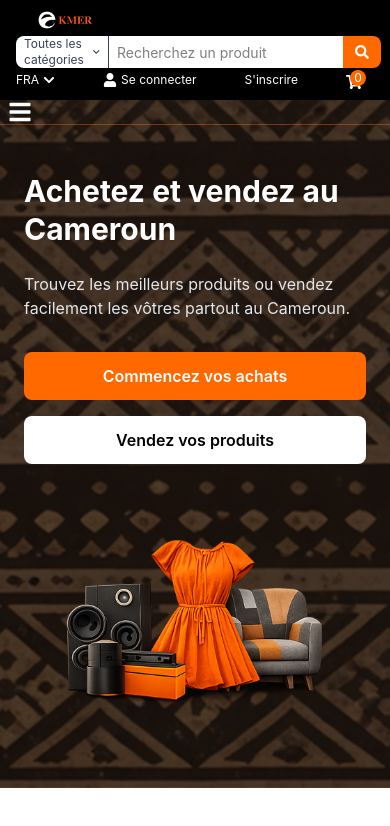
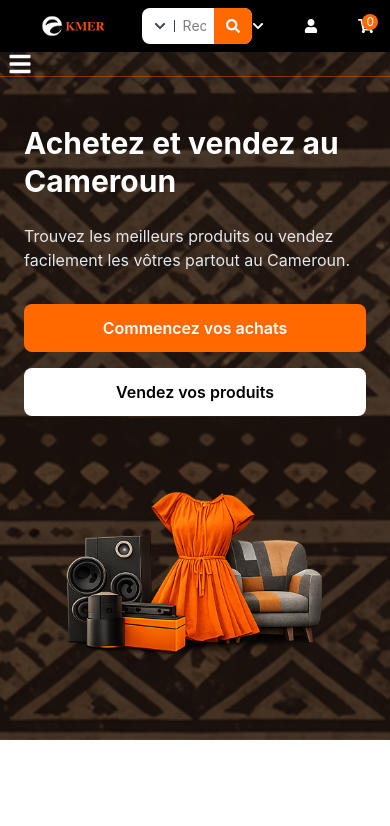
Before and after one commit to Brayann-hub-cmd/E-kmer, a React (Vite) app: page / in a window 390 px wide. Shown: the top 826 px of the page. Built offline with nearby package versions, Linux system fonts and the light colour scheme.

Commit message:
mis a jour responsive design Navbar

```diff
--- a/src/Components/Navbar.jsx
+++ b/src/Components/Navbar.jsx
@@ -6,6 +6,7 @@ export default function Navbar() {
   const [isDropdownOpen, setIsDropdownOpen] = useState(false);
   const [language, setLanguage] = useState("FRA");
   const [isLanguageDropdownOpen, setIsLanguageDropdownOpen] = useState(false);
+  const [isUserMenuOpen, setIsUserMenuOpen] = useState(false);
 
   const categories = ["Toutes les catégories", "Électronique","Véhicules","Téléphones et accessoires","Produits agricoles","Immobilier","Vêtements", "Maison"];
   const languages = ["FRA", "ENG"];
@@ -13,18 +14,18 @@ export default function Navbar() {
   return (
     <nav className="bg-black text-white px-4 py-2 flex items-center justify-between flex-wrap">
       {/* LOGO */}
-      <div className="mb-1 md:mb-0">
-        <img src="/logo.png"  className="h-6 w-auto" />
+      <div className="shrink-0">
+        <img src="/logo.png"  className="h-7 w-auto" />
       </div>
 
       {/* SEARCH BAR */}
-      <div className="flex items-center bg-white rounded-lg overflow-visible w-full md:w-[400px] h-8 mb-1 md:mb-0">
+      <div className="flex items-center bg-white rounded-lg overflow-visible flex-1 md:flex-none md:w-[420px] lg:w-[480px] h-9 min-w-0">
         {/* category */}
         <div className="relative flex items-center px-2 text-gray-700 border-r cursor-pointer" onClick={() => setIsDropdownOpen(!isDropdownOpen)}>
-          <span className="text-xs">{category}</span>
+          <span className="text-xs hidden sm:block">{category}</span>
           <FaChevronDown className="ml-1 text-xs" />
           {isDropdownOpen && (
-            <div className="absolute top-full left-0 bg-white border border-gray-300 rounded mt-1 w-full z-10">
+            <div className="absolute top-full left-0 bg-white border border-gray-300 rounded mt-1 w-40 z-20">
               {categories.map((cat) => (
                 <div
                   key={cat}
@@ -45,7 +46,7 @@ export default function Navbar() {
         <input
           type="text"
           placeholder="Recherchez un produit"
-          className="flex-1 px-2 text-black outline-none h-full text-sm"
+          className="flex-1 px-2 text-black outline-none text-sm min-w-0"
         />
 
         {/* search button */}
@@ -55,13 +56,14 @@ export default function Navbar() {
       </div>
 
       {/* RIGHT SECTION */}
-      <div className="flex items-center gap-12 flex-wrap">
+      <div className="flex items-center gap-10 shrink-0">
         {/* language */}
-        <div className="relative flex items-center gap-1 cursor-pointer mb-1 md:mb-0" onClick={() => setIsLanguageDropdownOpen(!isLanguageDropdownOpen)}>
-          <span className="text-xs">{language}</span>
+        <div className="relative flex items-center gap-1 cursor-pointer" onClick={() => setIsLanguageDropdownOpen(!isLanguageDropdownOpen)}>
+          <span className="text-xs hidden sm:block">{language}</span>
+
           <FaChevronDown className="text-xs" />
           {isLanguageDropdownOpen && (
-            <div className="absolute top-full left-0 bg-white border border-gray-300 rounded mt-1 w-full z-10">
+            <div className="absolute top-full left-0 bg-white border border-gray-300 rounded mt-1 w-20 z-20">
               {languages.map((lang) => (
                 <div
                   key={lang}
@@ -79,13 +81,46 @@ export default function Navbar() {
         </div>
 
         {/* login */}
-        <div className="flex items-center gap-1 cursor-pointer mb-1 md:mb-0">
-          <FaUser className="text-sm" />
-          <span className="text-xs">Se connecter</span>
-        </div>
+        <div className="relative">
+
+  {/* bouton utilisateur */}
+  <div
+    className="flex items-center gap-1 cursor-pointer"
+    onClick={() => setIsUserMenuOpen(!isUserMenuOpen)}
+  >
+    <FaUser className="text-sm" />
+
+    {/* visible seulement desktop */}
+    <span className="text-xs hidden sm:block">
+      Se connecter
+    </span>
+  </div>
+
+  {/* dropdown */}
+  {isUserMenuOpen && (
+
+    <div className="absolute right-0 mt-2 w-32 bg-white text-black rounded shadow-lg z-20">
+
+      <div
+        className="px-3 py-2 hover:bg-gray-100 cursor-pointer text-sm"
+      >
+        Se connecter
+      </div>
+
+      <div
+        className="px-3 py-2 hover:bg-gray-100 cursor-pointer text-sm"
+      >
+        S'inscrire
+      </div>
+
+    </div>
+
+  )}
+
+</div>
 
         {/* register */}
-        <span className="text-xs cursor-pointer mb-1 md:mb-0">S'inscrire</span>
+        <span className="text-xs cursor-pointer hidden md:block">S'inscrire</span>
 
         {/* cart */}
         <div className="relative cursor-pointer">
```
